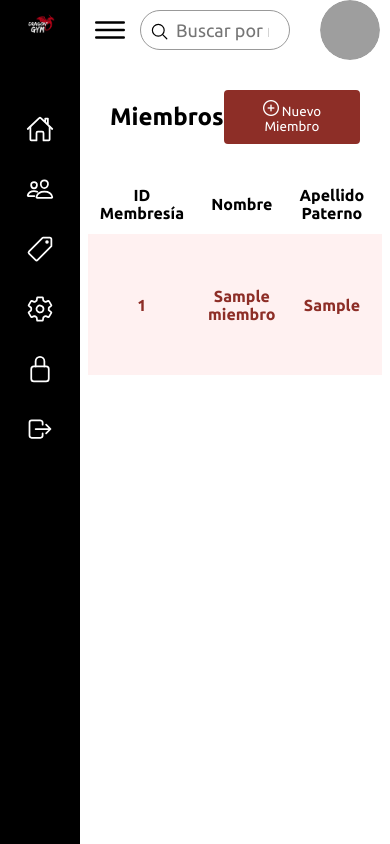
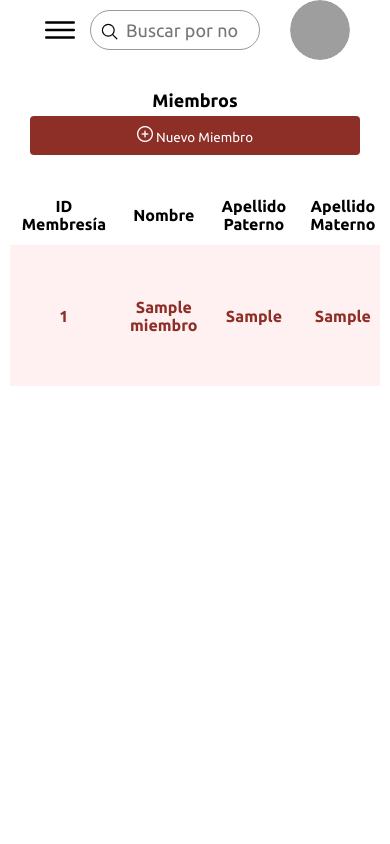
Before and after one commit to ArathCode/DragonGym, a PHP site: page /cliente/Miembros.php in a window 390 px wide. Run offline with PHP 8.4, Linux system fonts and the light colour scheme; tables that the repository leaves empty or names only in its code hold one stand-in row (values such as "Sample post"); grey boxes are pictures that could not be loaded.

Commit message:
Interfaz miembros responsiva

```diff
--- a/cliente/css/miembros.css
+++ b/cliente/css/miembros.css
@@ -433,22 +433,85 @@ dialog .input-group {
   transform: none;
 }
 
-/* ======== Media Queries para pantallas pequeñas ======== */
-@media (max-width: 768px) {
+/* ======== Media Queries para responsividad ======== */
+@media (max-width: 991px) {
   .navigation {
-    width: 80px;
+    left: -300px;
   }
-
+  .navigation.active {
+    width: 300px;
+    left: 0;
+  }
   .main {
-    width: calc(100% - 80px);
-    left: 80px;
+    width: 100%;
+    left: 0;
   }
-
-  .topbar {
-    padding: 0 10px;
+  .main.active {
+    left: 300px;
   }
-
-  .search {
-    width: 100%;
+  .cardBox {
+    grid-template-columns: repeat(3, 1fr);
+  }
+  .header-actions {
+    flex-direction: column;
+    align-items: center;
+  }
+  .table-container {
+    overflow-x: auto;
   }
 }
+
+@media (max-width: 768px) {
+  .details {
+    grid-template-columns: 1fr;
+  }
+  .registro {
+    overflow-x: auto;
+  }
+  .status.inProgress {
+    white-space: nowrap;
+  }
+  .header-actions button {
+    width: 100%;
+    margin-top: 5px;
+  }
+}
+
+@media (max-width: 480px) {
+  .cardBox {
+    grid-template-columns: repeat(1, 1fr);
+  }
+  .cardHeader h2 {
+    font-size: 20px;
+  }
+  .usuario {
+    min-width: 40px;
+  }
+  .navigation {
+    width: 100%;
+    left: -100%;
+    z-index: 1000;
+  }
+  .navigation.active {
+    width: 100%;
+    left: 0;
+  }
+  .toggle {
+    z-index: 10001;
+  }
+  .main.active .toggle {
+    color: #fff;
+    position: fixed;
+    right: 0;
+    left: initial;
+  }
+  .contenedor {
+    display: flex;
+    flex-direction: column;
+    align-items: center;
+  }
+  .header-actions h2 {
+    font-size: 18px;
+    text-align: center;
+  }
+}
--- a/cliente/js/miembros.js
+++ b/cliente/js/miembros.js
@@ -2,6 +2,15 @@ document.addEventListener("DOMContentLoaded", () => {
     const renovarModal = document.getElementById('renovarModal');
     const exampleModal = document.getElementById('exampleModal');
     const exampleModaledit = document.getElementById('exampleModaledit');
+
+    const toggle = document.querySelector('.toggle');
+    const navigation = document.querySelector('.navigation');
+    const main = document.querySelector('.main');
+
+    toggle.addEventListener('click', () => {
+        navigation.classList.toggle('active');
+        main.classList.toggle('active');
+    });
 
     window.openModal = function(modalId) {
         const modal = document.getElementById(modalId);
```
